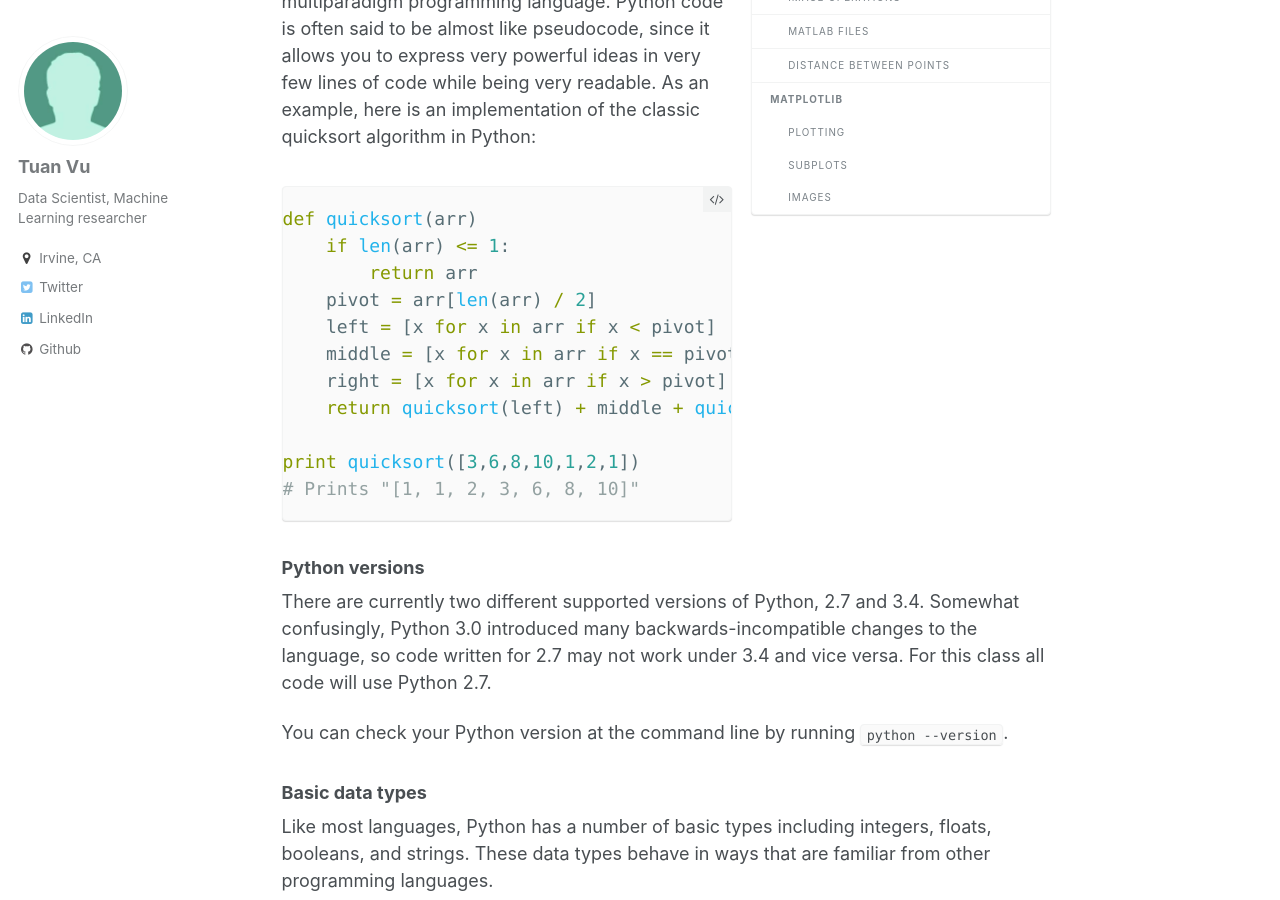
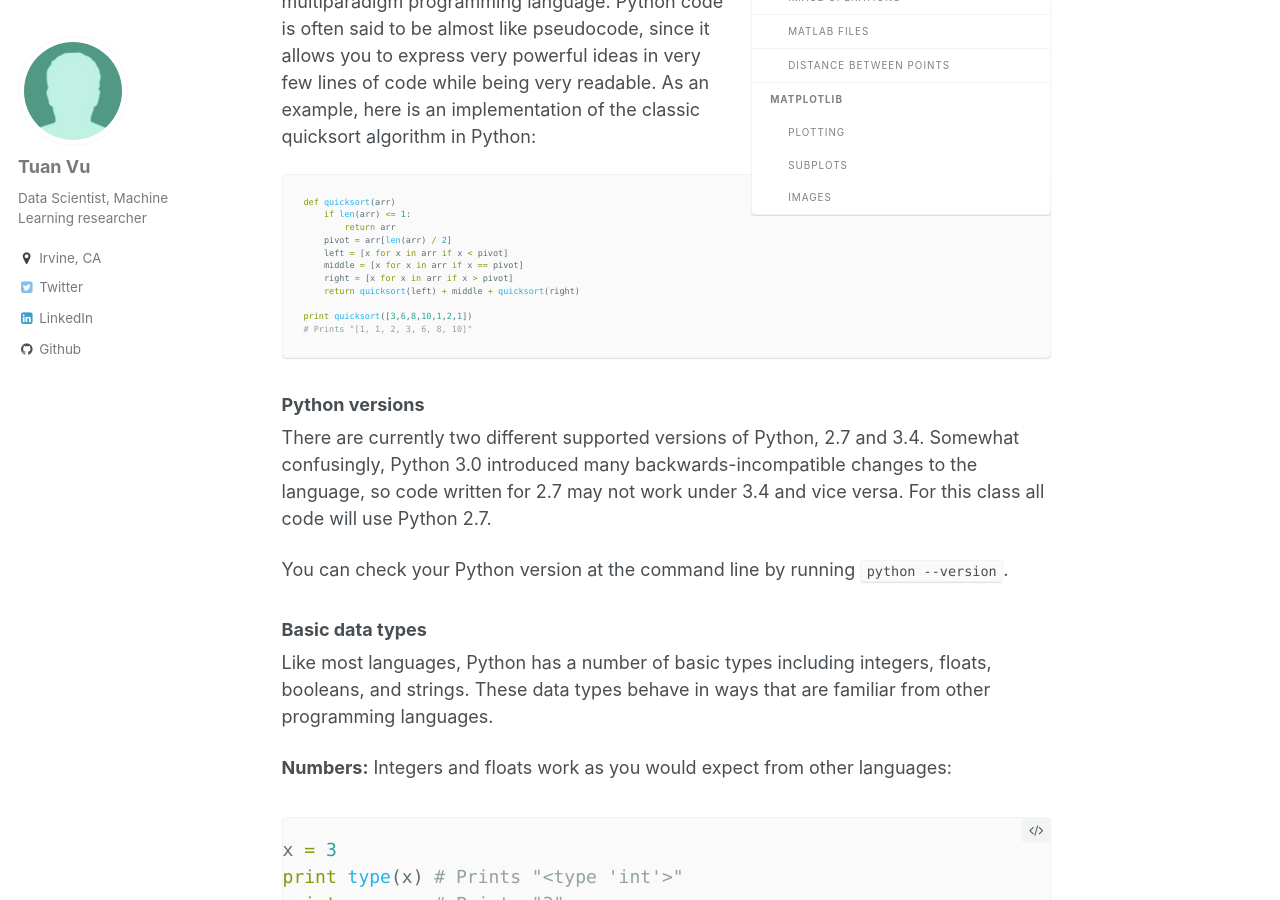
Before and after one commit to jeanho1/tuanavu.github.io, a Jekyll site: the page built from _posts/2016-08-26-python-numpy-tutorial.md, in a window 1280 px wide and 900 px high, scrolled down 905 px. Built offline with Jekyll 4.4.1, drawn with Linux system fonts in a browser that asks for light colours; comment, search, counter and statistics services are not loaded.

Commit message:
update python-numpy-tutorial

````diff
--- a/_posts/2016-08-26-python-numpy-tutorial.md
+++ b/_posts/2016-08-26-python-numpy-tutorial.md
@@ -83,7 +83,7 @@ to express very powerful ideas in very few lines of code while being very
 readable. As an example, here is an implementation of the classic quicksort
 algorithm in Python:
 
-{% highlight python %}
+```python
 def quicksort(arr)
     if len(arr) <= 1:
         return arr
@@ -95,7 +95,7 @@ def quicksort(arr)
 
 print quicksort([3,6,8,10,1,2,1])
 # Prints "[1, 1, 2, 3, 6, 8, 10]"
-{% endhighlight %}
+```
 
 ### Python versions
 There are currently two different supported versions of Python, 2.7 and 3.4.
````
